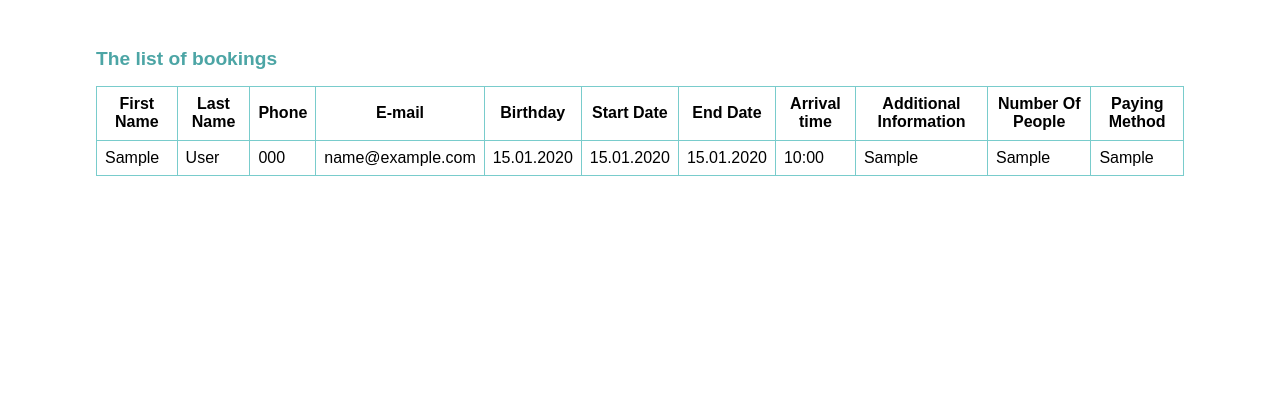
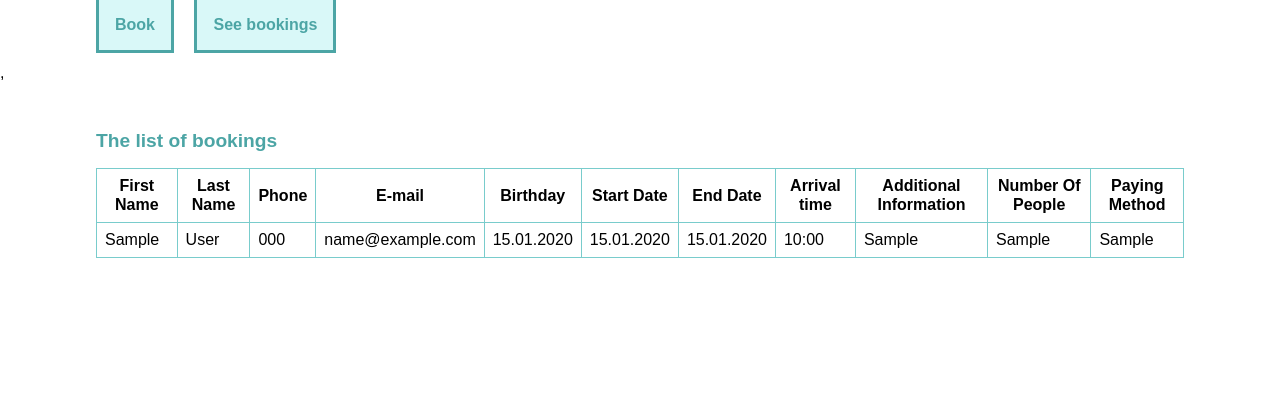
Before and after one commit to EvertOrti/VRM, a PHP site: template views/list.html.twig in a window 1280 px wide. Shown: the part 80-500 px from the top of the page. Run offline with PHP 8.4, Linux system fonts and the light colour scheme; the template is opened without the code that fills it: most values are stand-ins (such as "Sample title", 1, 10 or a date in 2020); some libraries are stand-ins or nearby versions.

Commit message:
Create menu to switch between two routes

```diff
--- a/src/Application.php
+++ b/src/Application.php
@@ -86,10 +86,12 @@ class Application extends SilexApplication
                 $this['db']
             ))
             ->method('GET|POST')
+            ->bind('booking_form')
         ;
 
         $this
             ->get('/bookings', new ListBookingsController($this['db'], $this['twig']))
+            ->bind('booking_list')
         ;
     }
 }
--- /dev/null
+++ b/views/_menu.html.twig
@@ -0,0 +1,10 @@
+{#
+ # Menu component
+ # Usage example:
+ #      {{ include('_menu.html.twig') }}
+ #}
+<div class="menu">
+    {% set currentUrl = global.request.getRequestUri() %}
+    <a class="menu-link {{ path('booking_form') == currentUrl ? 'active' }}" href="{{ path('booking_form') }}">Book</a>
+    <a class="menu-link {{ path('booking_list') == currentUrl ? 'active' }}" href="{{ path('booking_list') }}">See bookings</a>
+</div>
--- a/views/base.html.twig
+++ b/views/base.html.twig
@@ -9,11 +9,14 @@
             <link rel="stylesheet" type="text/css" media="screen" href="/css/normalize.css">
             <link rel="stylesheet" type="text/css" media="screen" href="/css/base.css">
             <link rel="stylesheet" type="text/css" media="screen" href="/css/header.css">
+            <link rel="stylesheet" type="text/css" media="screen" href="/css/menu.css">
+
             <link rel="stylesheet" type="text/css" media="screen" href="/css/footer.css">
         {% endblock %}
     </head>
     <body>
         {{ include('_header.html.twig') }}
+        {{ include('_menu.html.twig') }},
         <div class="content">{% block content %}{% endblock %}</div>
         {{ include('_footer.html.twig') }}
     </body>
```
